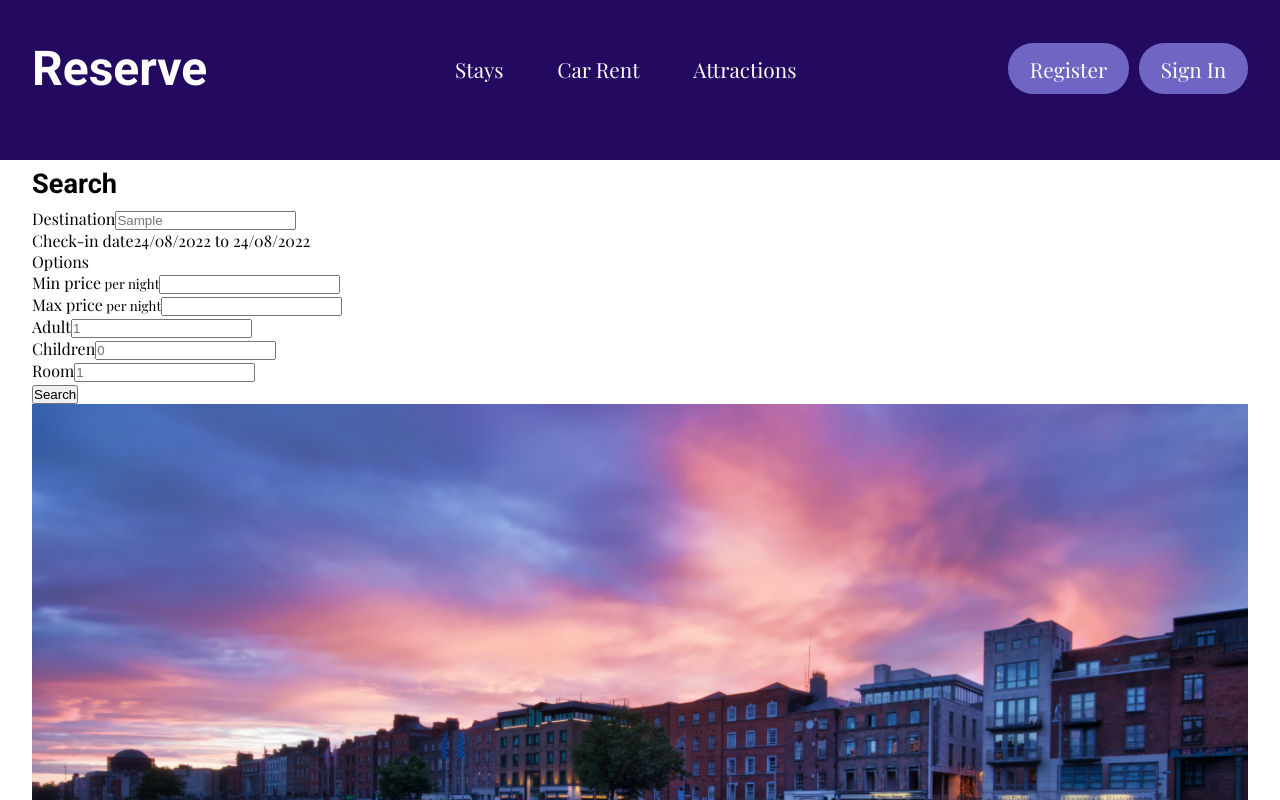
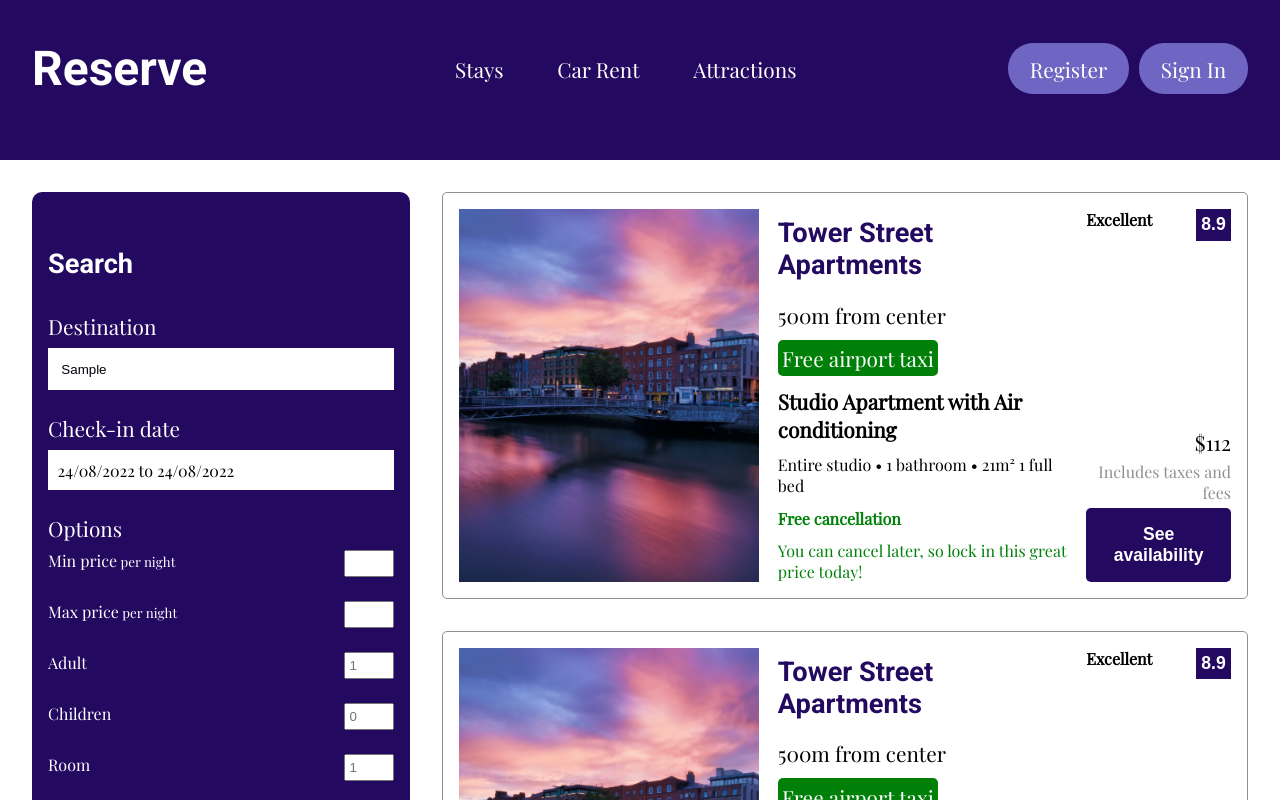
Before and after one commit to Ljusaj123/Reservation-App, a React (Create React App) app: page / in a window 1280 px wide. Both pictures are taken after typing "Sample" into the empty fields and a click on the button "Search". Shown: the top 800 px of the page. Built offline with nearby package versions, Linux system fonts and the light colour scheme.

Commit message:
scss in css

```diff
--- a/src/styles/css/style.css
+++ b/src/styles/css/style.css
@@ -37,7 +37,8 @@ h3 {
   margin: 0.3em 0;
 }
 
-p {
+p,
+label {
   font-size: clamp(0.8rem, 2vw + 0.4rem, 1.3rem);
 }
 
@@ -55,8 +56,22 @@ img {
   max-width: 100%;
 }
 
+button {
+  border: 2px solid transparent;
+  color: rgb(255, 255, 255);
+  font-size: clamp(0.9rem, 2vw + 0.3rem, 1.1rem);
+  cursor: pointer;
+  -webkit-transition: all 0.3s ease;
+  transition: all 0.3s ease;
+}
+
+.container {
+  width: 95%;
+  max-width: 1350px;
+  margin: 0 auto;
+}
+
 .home-container {
-  margin: 2em 0;
   display: -webkit-box;
   display: -ms-flexbox;
   display: flex;
@@ -76,8 +91,120 @@ img {
 .home-container .home__title {
   width: 100%;
 }
-.home-container > h2 {
-  color: rgb(36, 9, 97);
+
+.list-container {
+  margin-top: 2em;
+}
+
+.list-wrapper {
+  display: -webkit-box;
+  display: -ms-flexbox;
+  display: flex;
+  gap: 2em;
+}
+
+.list-search {
+  -webkit-box-flex: 1.2;
+      -ms-flex: 1.2;
+          flex: 1.2;
+  background-color: rgb(36, 9, 97);
+  padding: 3em 1em;
+  border-radius: 10px;
+  position: sticky;
+  top: 2em;
+  display: -webkit-box;
+  display: -ms-flexbox;
+  display: flex;
+  -webkit-box-orient: vertical;
+  -webkit-box-direction: normal;
+      -ms-flex-direction: column;
+          flex-direction: column;
+  gap: 1.5em;
+  height: -webkit-max-content;
+  height: -moz-max-content;
+  height: max-content;
+  min-width: 300px;
+}
+.list-search__title {
+  color: rgb(255, 255, 255);
+}
+.list-search__item {
+  display: -webkit-box;
+  display: -ms-flexbox;
+  display: flex;
+  -webkit-box-orient: vertical;
+  -webkit-box-direction: normal;
+      -ms-flex-direction: column;
+          flex-direction: column;
+  gap: 0.5em;
+}
+.list-search__item > span {
+  padding: 0.6em;
+  background-color: rgb(255, 255, 255);
+  display: -webkit-box;
+  display: -ms-flexbox;
+  display: flex;
+  -webkit-box-align: center;
+      -ms-flex-align: center;
+          align-items: center;
+  cursor: pointer;
+}
+.list-search__item > label {
+  color: rgb(255, 255, 255);
+}
+.list-search__item > input {
+  border: none;
+  outline: none;
+  padding: 1em;
+}
+.list-search__item > input::-webkit-input-placeholder {
+  color: rgb(1, 2, 10);
+}
+.list-search__item > input::-moz-placeholder {
+  color: rgb(1, 2, 10);
+}
+.list-search__item > input:-ms-input-placeholder {
+  color: rgb(1, 2, 10);
+}
+.list-search__item > input::-ms-input-placeholder {
+  color: rgb(1, 2, 10);
+}
+.list-search__item > input::placeholder {
+  color: rgb(1, 2, 10);
+}
+.list-search > button {
+  padding: 1em;
+  background-color: rgb(58, 50, 95);
+  border: none;
+  color: rgb(255, 255, 255);
+  -webkit-transition: all 0.3s ease;
+  transition: all 0.3s ease;
+}
+.list-search > button:active {
+  -webkit-transform: scale(0.9);
+          transform: scale(0.9);
+}
+
+.list-result {
+  -webkit-box-flex: 2.8;
+      -ms-flex: 2.8;
+          flex: 2.8;
+}
+
+.option-item {
+  display: -webkit-box;
+  display: -ms-flexbox;
+  display: flex;
+  -webkit-box-pack: justify;
+      -ms-flex-pack: justify;
+          justify-content: space-between;
+  margin-bottom: 1em;
+  color: rgb(255, 255, 255);
+}
+.option-item__input {
+  max-width: 50px;
+  outline: none;
+  padding: 0.3em;
 }
 
 .nav {
@@ -110,7 +237,7 @@ img {
   transition: all 0.2s ease;
 }
 .nav__list .nav__item:hover {
-  background-color: rgba(83, 129, 172, 0.4);
+  background-color: rgba(66, 98, 128, 0.548);
 }
 .nav__list .nav__item:active {
   border-color: rgb(1, 2, 10);
@@ -241,12 +368,6 @@ img {
   margin-bottom: 2em;
 }
 
-.container {
-  width: 95%;
-  max-width: 1350px;
-  margin: 0 auto;
-}
-
 @media screen and (max-width: 704px) {
   .header .header-container .navbar-container .hamburger {
     display: block;
@@ -352,19 +473,13 @@ img {
   padding: 0.5em;
 }
 .header-search__button .search-button {
-  border: none;
-  border: 3px solid transparent;
   border-radius: 5px;
   padding: 1em 2.5em;
-  background-color: rgb(61, 51, 112);
-  color: rgb(255, 255, 255);
-  font-size: clamp(0.9rem, 2vw + 0.3rem, 1.1rem);
-  cursor: pointer;
-  -webkit-transition: all 0.3s ease;
-  transition: all 0.3s ease;
+  background-color: rgb(58, 50, 95);
 }
 .header-search__button .search-button:active {
-  border: 3px solid rgb(110, 102, 194);
+  -webkit-transform: scale(0.9);
+          transform: scale(0.9);
 }
 .header-search__button .search-button:hover {
   background-color: rgb(36, 9, 97);
@@ -410,6 +525,7 @@ img {
   cursor: pointer;
   background-color: rgb(255, 255, 255);
   border: 1px solid rgb(110, 102, 194);
+  color: black;
 }
 .options__item-counter-button:disabled {
   cursor: not-allowed;
@@ -454,11 +570,18 @@ img {
   -webkit-box-direction: normal;
       -ms-flex-direction: column;
           flex-direction: column;
+  gap: 0.5em;
 }
 .home-list__item-img {
   width: 100%;
   -o-object-fit: cover;
      object-fit: cover;
+  -webkit-transition: all 0.3s ease;
+  transition: all 0.3s ease;
+}
+.home-list__item-img:active {
+  -webkit-transform: scale(0.9);
+          transform: scale(0.9);
 }
 .home-list__item-name {
   font-weight: 700;
@@ -477,8 +600,8 @@ img {
   margin-right: 1em;
   font-weight: 700;
 }
-.home-list__item > span {
-  font-size: clamp(0.9rem, 1.3vw + 0.3rem, 1.3rem);
+.home-list__item-rating > span {
+  font-size: clamp(0.9rem, 2.3vw + 0.3rem, 1.3rem);
 }
 
 .email {
@@ -519,24 +642,141 @@ img {
           flex-grow: 1;
   outline: none;
   border: none;
-  line-height: 2;
+  line-height: 1.5;
   border-radius: 5px;
   padding: 0.7em 1em;
   margin-right: 1em;
   font-size: clamp(0.9rem, 2vw + 0.3rem, 1.1rem);
 }
-.email .email__input-container button {
+.email .email__input-container .subscribe-button {
+  border-radius: 5px;
+  padding: 0.8em 1em;
+  background-color: rgb(110, 102, 194);
+}
+.email .email__input-container .subscribe-button:active {
+  border-color: rgb(1, 2, 10);
+}
+.email .email__input-container .subscribe-button:hover {
+  background-color: rgba(66, 98, 128, 0.548);
+}
+
+footer {
+  background-color: rgb(36, 9, 97);
+  min-height: 25vh;
+  color: rgb(255, 255, 255);
+  padding: 2em 0;
+}
+footer p {
+  text-align: center;
+}
+
+.search-item {
+  border: 1px solid rgb(145, 143, 145);
+  padding: 1em;
+  border-radius: 5px;
+  display: -webkit-box;
+  display: -ms-flexbox;
+  display: flex;
+  gap: 1.2em;
+  margin-bottom: 2em;
+}
+.search-item__img {
+  max-width: 300px;
+  -o-object-fit: cover;
+     object-fit: cover;
+}
+.search-item__desc {
+  display: -webkit-box;
+  display: -ms-flexbox;
+  display: flex;
+  -webkit-box-orient: vertical;
+  -webkit-box-direction: normal;
+      -ms-flex-direction: column;
+          flex-direction: column;
+  gap: 0.7em;
+  -webkit-box-flex: 2;
+      -ms-flex: 2;
+          flex: 2;
+}
+.search-item__title {
+  color: rgb(36, 9, 97);
+}
+.search-item__taxiOp {
+  background-color: #008009;
+  color: white;
+  width: -webkit-max-content;
+  width: -moz-max-content;
+  width: max-content;
+  border-radius: 5px;
+  padding: 0.2em;
+}
+.search-item__subtitle {
+  font-weight: 700;
+}
+.search-item__cancelOp {
+  color: #008009;
+  font-weight: 700;
+}
+.search-item__cancelOpSubtitle {
+  color: #008009;
+}
+.search-item__details {
+  -webkit-box-flex: 1;
+      -ms-flex: 1;
+          flex: 1;
+  display: -webkit-box;
+  display: -ms-flexbox;
+  display: flex;
+  -webkit-box-orient: vertical;
+  -webkit-box-direction: normal;
+      -ms-flex-direction: column;
+          flex-direction: column;
+  -webkit-box-pack: justify;
+      -ms-flex-pack: justify;
+          justify-content: space-between;
+}
+.search-item__rating {
+  display: -webkit-box;
+  display: -ms-flexbox;
+  display: flex;
+  -webkit-box-pack: justify;
+      -ms-flex-pack: justify;
+          justify-content: space-between;
+}
+.search-item__rating > span {
+  font-weight: 700;
+}
+.search-item__rating > button {
+  background-color: rgb(36, 9, 97);
+  color: white;
+  padding: 0.3em;
+  font-weight: 700;
   border: none;
-  border: 3px solid transparent;
+}
+.search-item__detailTexts {
+  text-align: right;
+  display: -webkit-box;
+  display: -ms-flexbox;
+  display: flex;
+  -webkit-box-orient: vertical;
+  -webkit-box-direction: normal;
+      -ms-flex-direction: column;
+          flex-direction: column;
+  gap: 0.3em;
+}
+.search-item__taxOp {
+  color: rgb(145, 143, 145);
+}
+.search-item__checkButton {
+  background-color: rgb(36, 9, 97);
+  color: rgb(255, 255, 255);
+  font-weight: 700;
+  padding: 0.8em 0.5em;
   border-radius: 5px;
-  padding: 0.7em 1em;
-  background-color: rgb(61, 51, 112);
-  color: rgb(255, 255, 255);
-  font-size: clamp(0.9rem, 2vw + 0.3rem, 1.1rem);
-  cursor: pointer;
   -webkit-transition: all 0.3s ease;
   transition: all 0.3s ease;
 }
-.email .email__input-container button:active {
-  border: 3px solid rgb(110, 102, 194);
+.search-item__checkButton:active {
+  -webkit-transform: scale(0.9);
+          transform: scale(0.9);
 }
```
